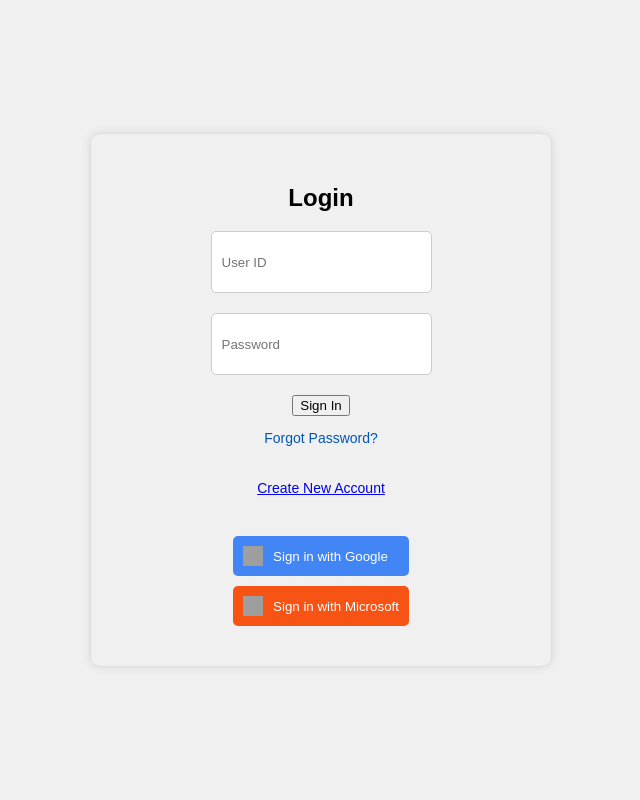
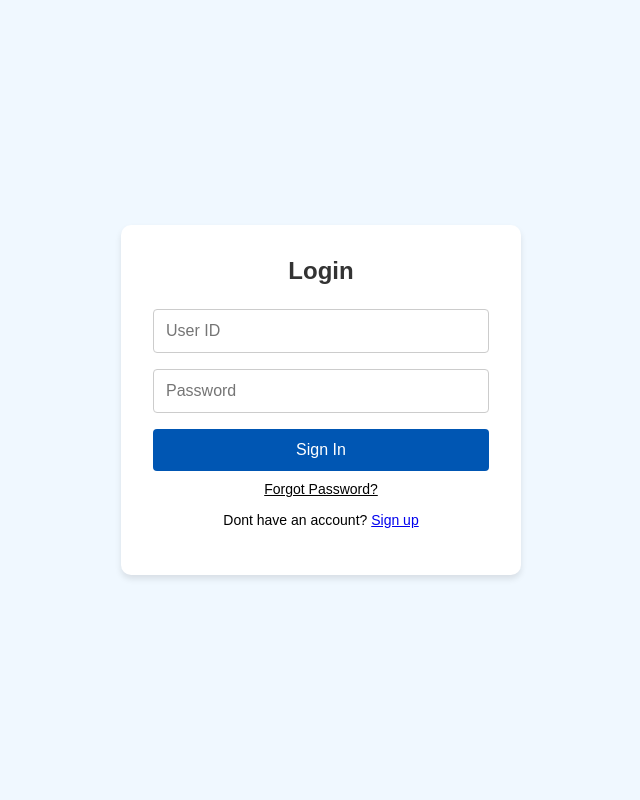
Before and after one commit to R0GU3x/Defense-Sphere, a Flask app: page /login in a window 1280 px wide. Shown: the whole page, without its empty margins (319-959 px from the left). Run offline with Flask 3, Linux system fonts and the light colour scheme; parts of the project's set-up code (start-up, migrations or seed data) failed here and were passed over; some libraries are stand-ins or nearby versions; grey boxes are pictures that could not be loaded.

```diff
--- a/web development/static/login-page.css
+++ b/web development/static/login-page.css
@@ -1,4 +1,4 @@
-
+/*
 body {
     font-family: Arial, sans-serif;
     background-color: #f0f0f0;
@@ -10,7 +10,7 @@ body {
 }
 
 .container {
-    width: 400px; /* Increased width to 400px */
+    width: 400px; /* Increased width to 400px ADD CLOSING COMMENT HERE WHEN THIS CODE IN USE
     padding: 30px;
     border: 1px solid #ddd;
     border-radius: 10px;
@@ -65,42 +65,105 @@ button[type="button"]:hover {
     text-decoration: underline;
 }
 
-.social-login-container {
-    margin-top: 20px;
+
+ */
+
+* {
+    margin: 0;
+    padding: 0;
+    box-sizing: border-box;
 }
 
-.social-login-btn {
-    width: 100%;
-    height: 40px;
-    margin-bottom: 10px;
-    padding: 10px;
-    border: none;
-    border-radius: 5px;
-    cursor: pointer;
+body {
+    font-family: Arial, sans-serif;
+    background-color: #f0f8ff;
     display: flex;
+    justify-content: center;
     align-items: center;
+    height: 100vh;
 }
 
-.social-login-btn img {
-    width: 20px;
-    height: 20px;
-    margin-right: 10px;
+.container {
+    background-color: #ffffff;
+    padding: 2rem;
+    border-radius: 10px;
+    box-shadow: 0 4px 6px rgba(0, 0, 0, 0.1);
+    width: 100%;
+    max-width: 400px;
 }
 
-.google-btn {
-    background-color: #4285F4;
-    color: #fff;
+.form-container {
+    width: 100%;
 }
 
-.google-btn:hover {
-    background-color: #3367D6;
+h2 {
+    text-align: center;
+    margin-bottom: 1.5rem;
+    color: #333;
 }
 
-.microsoft-btn {
-    background-color: #F65314;
-    color: #fff;
+.input-group {
+    display: flex;
+    gap: 1rem;
+    margin-bottom: 1rem;
 }
 
-.microsoft-btn:hover {
-    background-color: #E44D2E;
+input {
+    width: 100%;
+    padding: 0.75rem;
+    margin-bottom: 1rem;
+    border: 1px solid #ccc;
+    border-radius: 4px;
+    font-size: 1rem;
 }
+
+button {
+    width: 100%;
+    padding: 0.75rem;
+    background-color: #0056b3;
+    color: #fff;
+    border: none;
+    border-radius: 4px;
+    font-size: 1rem;
+    cursor: pointer;
+    transition: background-color 0.3s ease;
+}
+
+button:hover {
+    background-color: #003d7a;
+}
+
+#login-link {
+    text-align: center;
+    margin-top: 1rem;
+}
+
+#login-link a {
+    color: #0056b3;
+    text-decoration: none;
+}
+
+#login-link a:hover {
+    text-decoration: underline;
+}
+
+#forgot-password, #create-account {
+    font-size: 14px;
+    color: black;
+    text-decoration: none;
+    margin-bottom: 15px;
+    text-align: center;
+    margin-top: 10 px;
+}
+
+a {
+    text-decoration: underline;
+}
+
+#create-account {
+    margin-bottom: 20 px;
+}
+
+#forgot-password {
+    padding-top: 10px;
+}
--- a/web development/static/login-page.js
+++ b/web development/static/login-page.js
@@ -9,36 +9,40 @@ document.addEventListener("DOMContentLoaded", function() {
 
     signInBtn.addEventListener("click", function(event) {
         event.preventDefault();
-        const email = emailInput.value;
-        const password = passwordInput.value;
+
+        fetch("/login/data")
+        .then(response => response.json())
+        .then(data => {
+            console.log(data);
+        })
 
         // collect json from /login/data that shows if the login is success or not
-        fetch("/login/data", {
-            method: "POST",
-            headers: {
-                "Content-Type": "application/json"
-            },
-            body: JSON.stringify({ email, password })
-        })
-        .then(response => response.json())
-        .then(data => {
-            console.log(data)
-        });
+        // fetch("/login/data", {
+        //     method: "POST",
+        //     headers: {
+        //         "Content-Type": "application/json"
+        //     },
+        //     body: JSON.stringify({ email, password })
+        // })
+        // .then(response => response.json())
+        // .then(data => {
+        //     console.log(data)
+        // });
 
-        // fetch('/login/data')
-        //     .then(response => response.json())
-        //     .then(data => {
-        //         console.log(data);
-        //     });
+        // // fetch('/login/data')
+        // //     .then(response => response.json())
+        // //     .then(data => {
+        // //         console.log(data);
+        // //     });
 
-        // Add your sign in logic here
-        // For example, you can make an AJAX request to your server to verify the credentials
-        fetch('/login', {method: 'POST'})
-        .catch(error => {
-            console.log(error);
-            // Display an error message to the user
-            alert('ERROR signing in');
-        });
+        // // Add your sign in logic here
+        // // For example, you can make an AJAX request to your server to verify the credentials
+        // fetch('/login', {method: 'POST'})
+        // .catch(error => {
+        //     console.log(error);
+        //     // Display an error message to the user
+        //     alert('ERROR signing in');
+        // });
 
     });
 
@@ -80,22 +84,6 @@ document.addEventListener("DOMContentLoaded", function() {
         event.preventDefault();
         // Add your create account logic here
         // For example, you can redirect to the sign up page
-        window.location.href = '/sign-up';
+        window.location.href = '/register';
     });
-
-    googleBtn.addEventListener("click", function(event) {
-        event.preventDefault();
-        // Add your Google sign in logic here
-        // For example, you can use the Google Sign-In API to authenticate the user
-        // You can find more information about the Google Sign-In API here: https://developers.google.com/identity/sign-in/web/sign-in
-        console.log("Google sign in button clicked");
     });
-
-    microsoftBtn.addEventListener("click", function(event) {
-        event.preventDefault();
-        // Add your Microsoft sign in logic here
-        // For example, you can use the Microsoft Azure Active Directory (Azure AD) API to authenticate the user
-        // You can find more information about the Azure AD API here: https
-        console.log("Microsoft sign in button clicked");
-    });
-});
--- a/web development/templates/login.html
+++ b/web development/templates/login.html
@@ -17,22 +17,13 @@
                     <input type="text" id="user-id" name="user-id" placeholder="User ID" required>
                     <input type="password" id="password" name="password" placeholder="Password" required>
                     <button id="sign-in-btn">Sign In</button>
-                    <p id="forgot-password">Forgot Password?</p>
-                    <p id="create-account"><a href="/register">Create New Account</a></p>
+                    <p id="forgot-password"><a>Forgot Password?</a></p>
+                    <p id="create-account">Dont have an account? <a href="/register"> Sign up</a></p>
                 </form>
-                <div class="social-login-container">
-                    <button class="social-login-btn google-btn">
-                        <img src="https://developers.google.com/identity/images/g-logo.png" alt="Google Logo">
-                        Sign in with Google
-                    </button>
-                    <button class="social-login-btn microsoft-btn">
-                        <img src="https://upload.wikimedia.org/wikipedia/commons/thumb/4/44/Microsoft_logo.svg/1024px-Microsoft_logo.svg.png" alt="Microsoft Logo">
-                        Sign in with Microsoft
-                    </button>
-                </div>
+
             </div>
         </div>
-        <!-- <script src="static/login-page.js"></script> -->
+        <script src="static/login-page.js"></script>
 
     </body>
 </html>
```
Also changed, not shown: web development/static/register-page.css (+0 -105 lines), web development/static/register-page.js (+1 -61 lines), web development/templates/register.html (+2 -38 lines).
